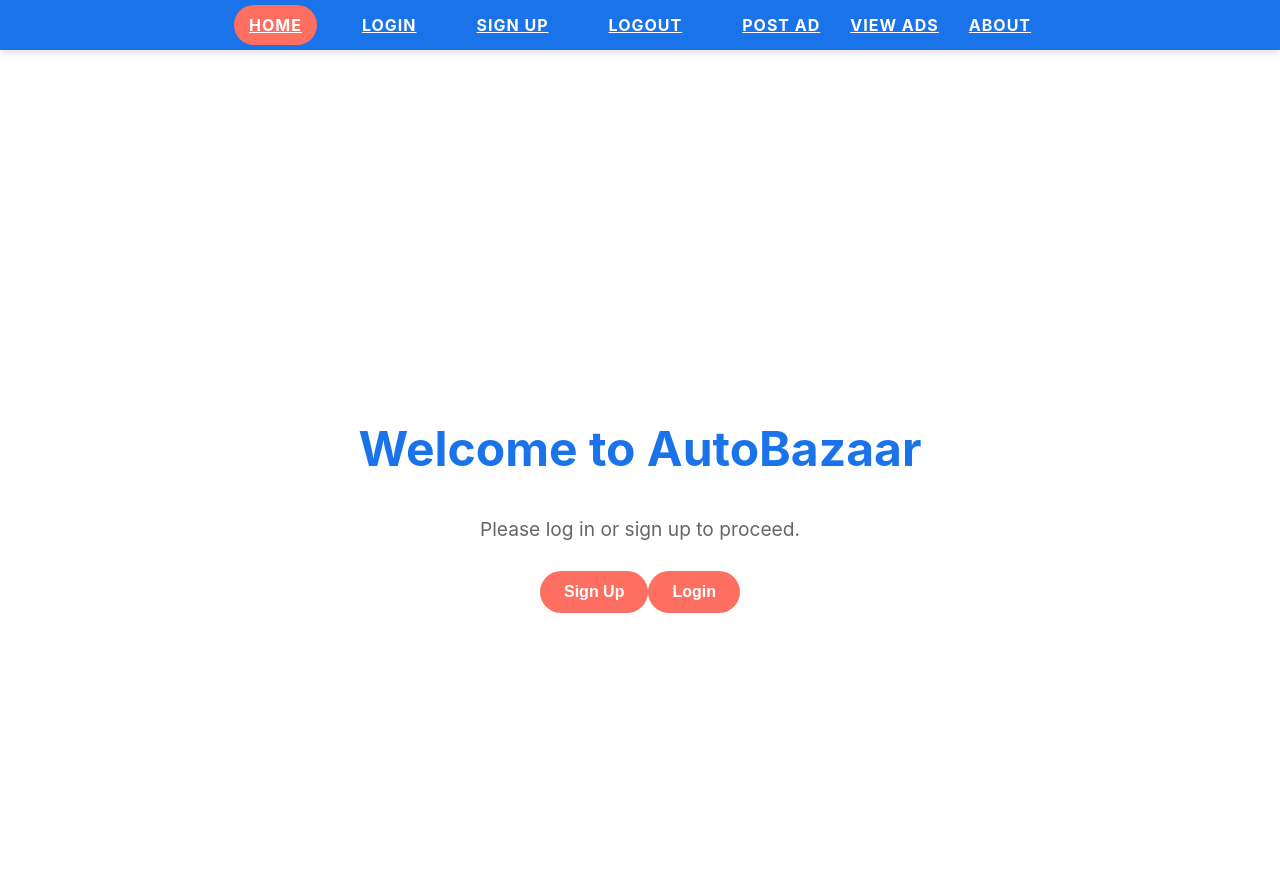
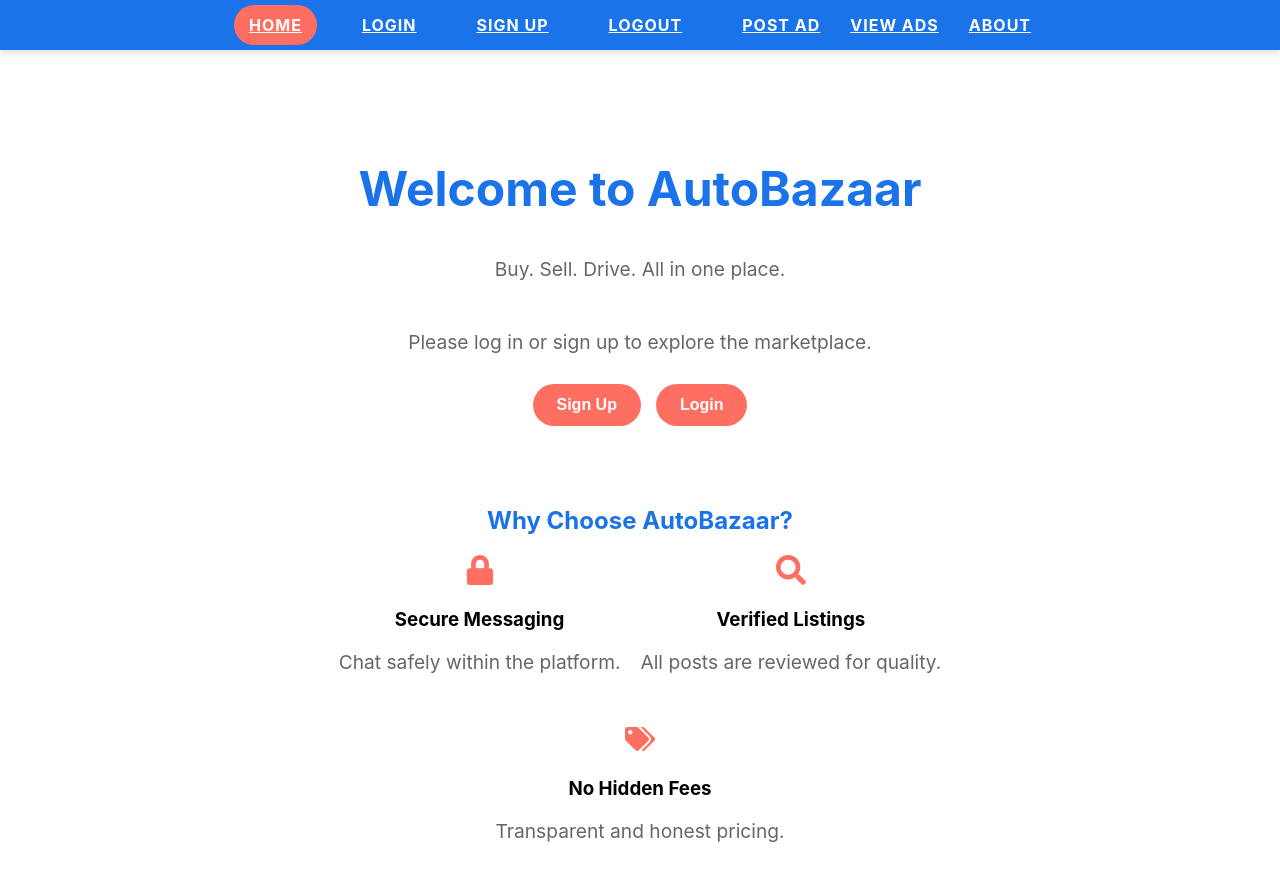
Before and after one commit to HasanMurtez/PPIT, a React (Create React App) app: page / in a window 1280 px wide. Shown: the top 880 px of the page. Built offline with nearby package versions, Linux system fonts and the light colour scheme; no server answers.

Commit message:
Enhanced Home page

```diff
--- a/src/components/Home.js
+++ b/src/components/Home.js
@@ -2,6 +2,7 @@ import React from "react";
 import { Link } from "react-router-dom";
 import { auth } from "../firebase";
 import { useAuthState } from "react-firebase-hooks/auth";
+import { FaLock, FaSearch, FaMobileAlt, FaTags } from "react-icons/fa";
 
 const Home = () => {
   const [user] = useAuthState(auth);
@@ -9,24 +10,47 @@ const Home = () => {
   return (
     <div className="home">
       <h1>Welcome to AutoBazaar</h1>
+      <p>Buy. Sell. Drive. All in one place.</p>
+
       {user ? (
         <div>
-          <p>You are logged in as {user.email}</p>
-          <Link to="/logout">
-            <button className="button">Logout</button>
-          </Link>
+          <p>You are logged in as <strong>{user.email}</strong></p>
+          <div style={{ display: 'flex', gap: '15px', justifyContent: 'center', flexWrap: 'wrap' }}>
+            <Link to="/view-ads"><button className="button">Browse Cars</button></Link>
+            <Link to="/post-ad"><button className="button">Sell Your Car</button></Link>
+            <Link to="/logout"><button className="button">Logout</button></Link>
+          </div>
         </div>
       ) : (
         <div>
-          <p>Please log in or sign up to proceed.</p>
-          <Link to="/signup">
-            <button className="button">Sign Up</button>
-          </Link>
-          <Link to="/login">
-            <button className="button">Login</button>
-          </Link>
+          <p>Please log in or sign up to explore the marketplace.</p>
+          <div style={{ display: 'flex', gap: '15px', justifyContent: 'center', flexWrap: 'wrap' }}>
+            <Link to="/signup"><button className="button">Sign Up</button></Link>
+            <Link to="/login"><button className="button">Login</button></Link>
+          </div>
         </div>
       )}
+
+      <div style={{ marginTop: "60px", maxWidth: "800px", width: "100%" }}>
+        <h2 style={{ color: "#1a73e8", fontWeight: "bold", marginBottom: "20px" }}>Why Choose AutoBazaar?</h2>
+        <div style={{ display: "flex", flexWrap: "wrap", gap: "20px", justifyContent: "center" }}>
+          <div className="feature-card">
+            <FaLock size={30} color="#ff6f61" />
+            <h3>Secure Messaging</h3>
+            <p>Chat safely within the platform.</p>
+          </div>
+          <div className="feature-card">
+            <FaSearch size={30} color="#ff6f61" />
+            <h3>Verified Listings</h3>
+            <p>All posts are reviewed for quality.</p>
+          </div>
+          <div className="feature-card">
+            <FaTags size={30} color="#ff6f61" />
+            <h3>No Hidden Fees</h3>
+            <p>Transparent and honest pricing.</p>
+          </div>
+        </div>
+      </div>
     </div>
   );
 };
```
